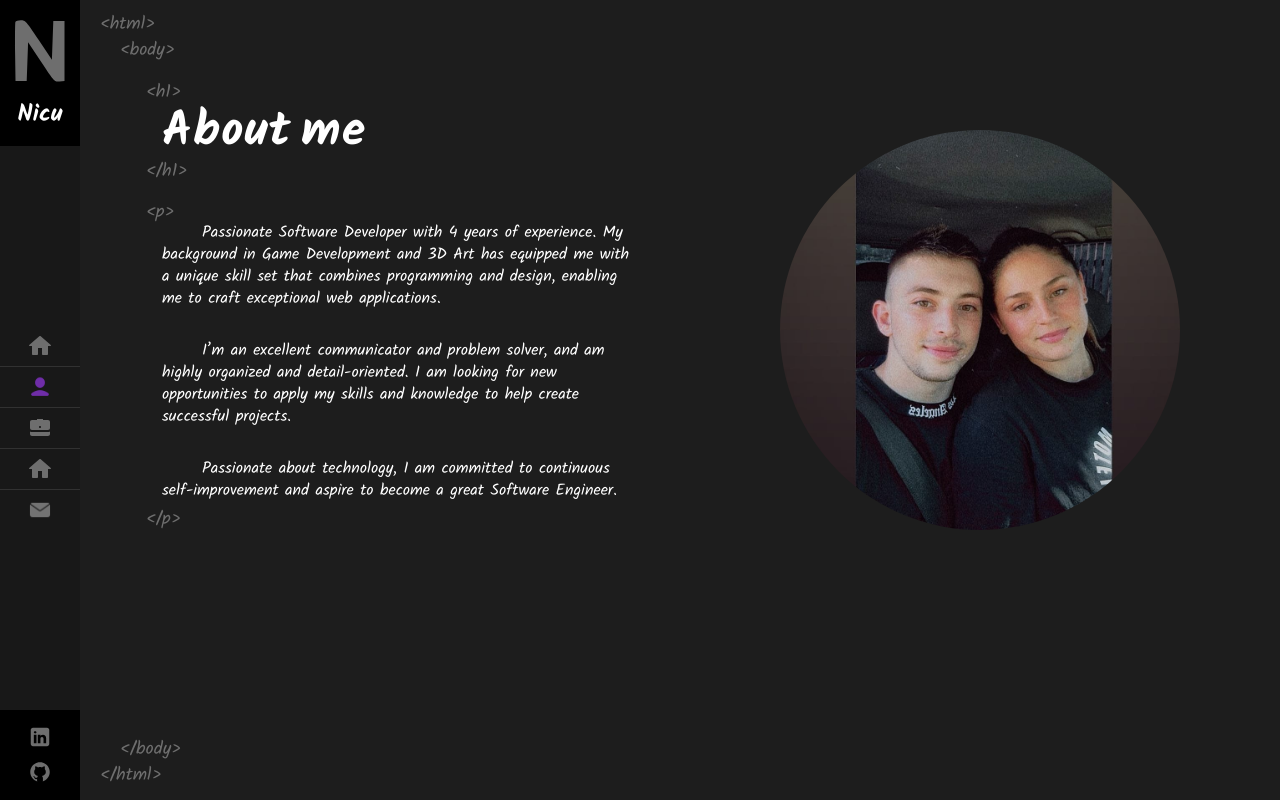
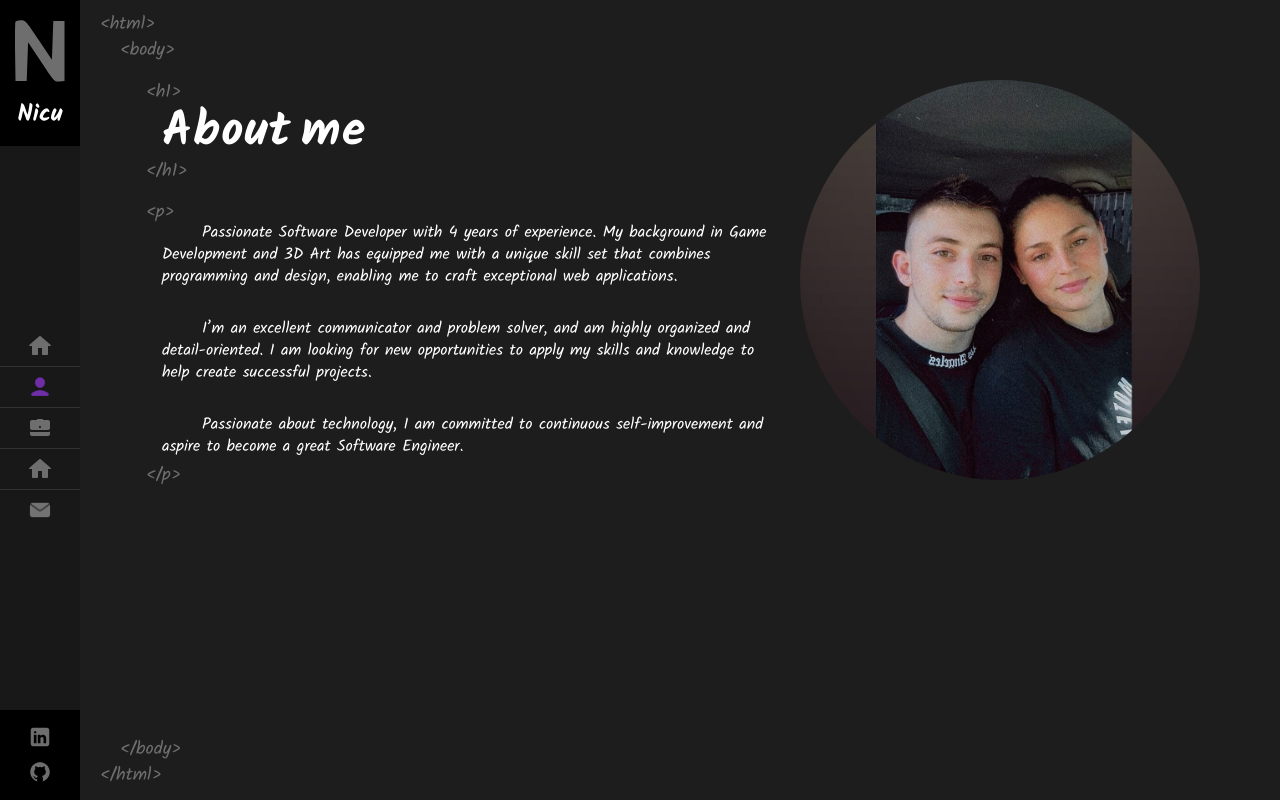
Before and after one commit to IoghiStudio/portfolio, a Next.js app: page /about in a window 1280 px wide. Built offline with nearby package versions, Linux system fonts and the light colour scheme; a web font is replaced by a local one.

Commit message:
improvements

```diff
--- a/src/components/About/About.scss
+++ b/src/components/About/About.scss
@@ -13,9 +13,7 @@
     display: flex;
     flex-direction: column;
     padding: 20px 0 0 28px;
-
-    @include onTabletSmall {
-    }
+    width: 100%;
 
     @include onTablet {
       padding: 20px 0;
@@ -71,7 +69,7 @@
 
     @include onLaptop {
       width: 60%;
-      max-width: 800px;
+      max-width: 640px;
     }
 
     &-section {
@@ -108,7 +106,7 @@
     background-size: cover;
     background-image: url('../../media/img/profile.jpg');
 
-    @media (min-width: 400px) {
+    @media (min-width: 360px) {
       top: 26px;
       right: 26px;
       @include circle(120px);
@@ -131,8 +129,9 @@
     }
 
     @include onDesktop {
-      right: 100px;
-      margin-top: 70px;
+      top: 80px;
+      right: 80px;
+      // margin-top: 70px;
       @include circle(400px);
     }
   }
```
